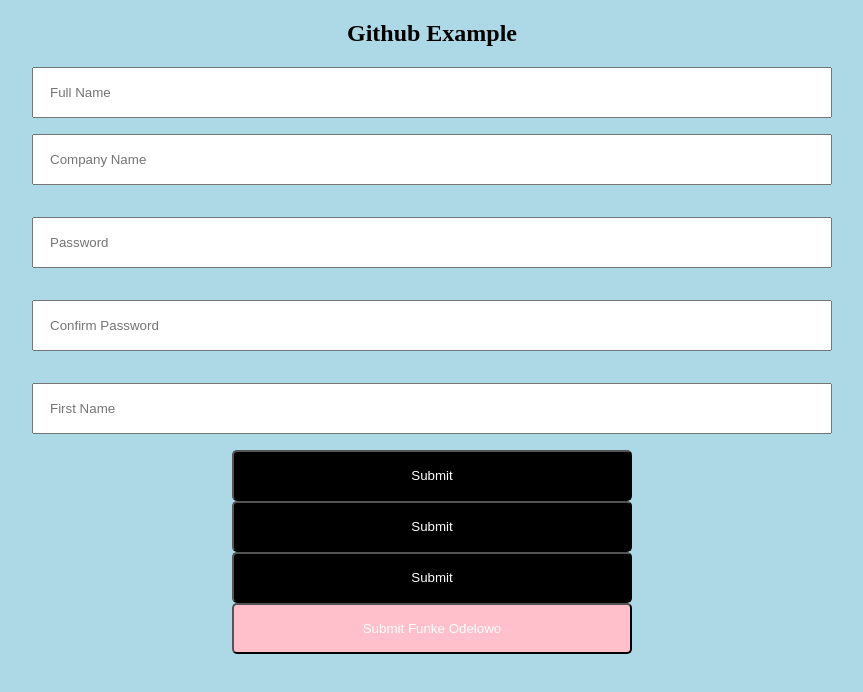
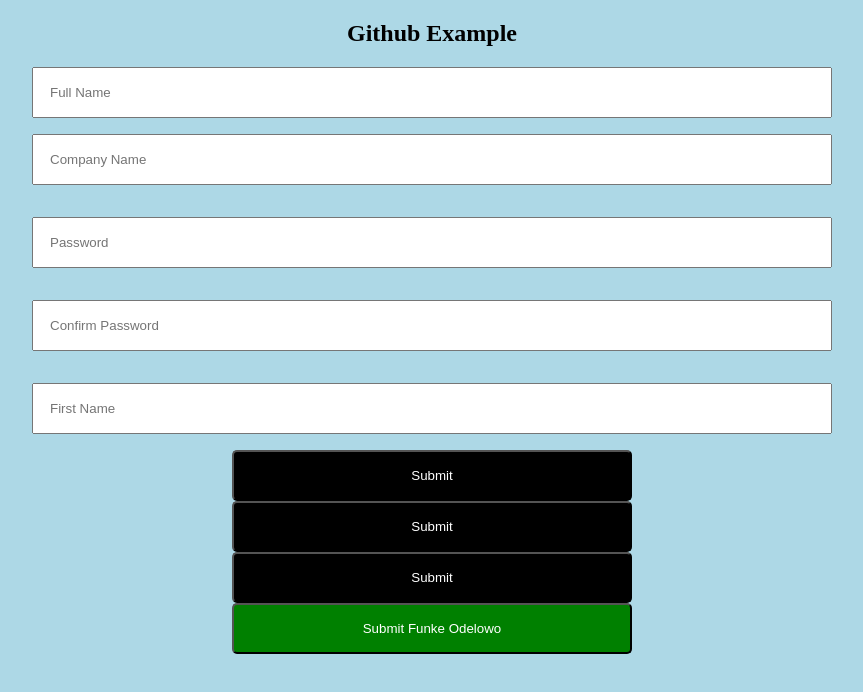
Before and after one commit to ngozi-ekekwe/waec_demo, a plain HTML site: page index.html in a window 1280 px wide. Shown: the whole page, without its empty margins (208-1071 px from the left). Drawn offline with Linux system fonts and the light colour scheme.

```diff
--- a/index.css
+++ b/index.css
@@ -39,7 +39,7 @@ button {
   margin: auto;
 }
 
-.git-Funkebutton {
-  background-color: pink;
+.git-FunkeOdelowobutton {
+  background-color: green;
 
 }
--- a/index.html
+++ b/index.html
@@ -24,7 +24,7 @@
             <button>Submit</button>
             <button>Submit</button>
             <button>Submit</button>
-            <button class="git-Funkebutton">Submit Funke Odelowo</button>
+            <button class="git-FunkeOdelowobutton">Submit Funke Odelowo</button>
 
           </div>
         </form>
```
